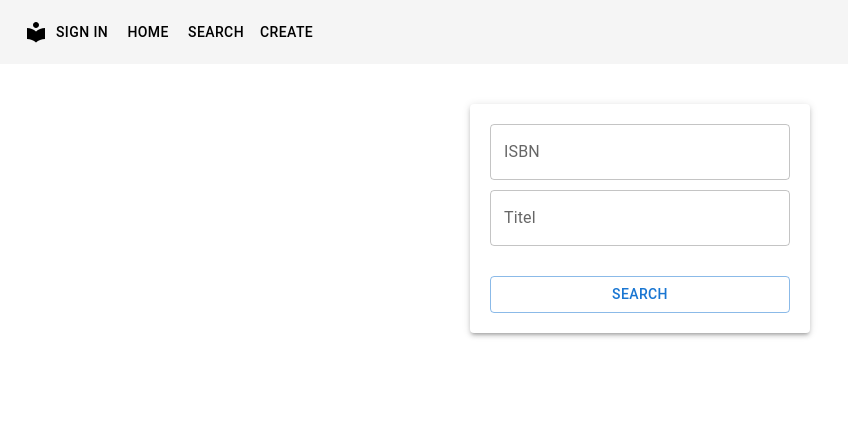
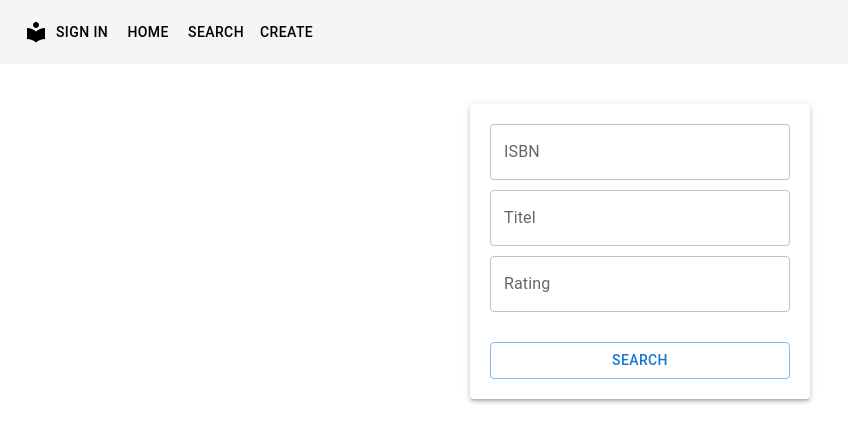
Before and after one commit to rirag12345/SWE-Abgabe-2-Gruppe-1, a React (Vite) app: page /search-results in a window 1280 px wide. Shown: the top 442 px of the page, without its empty margins (0-848 px from the left). Built offline with nearby package versions, Linux system fonts and the light colour scheme.

Commit message:
Added searching for "Rating"

```diff
--- a/src/components/SearchBookButton.tsx
+++ b/src/components/SearchBookButton.tsx
@@ -3,17 +3,19 @@ import { useState } from 'react';
 import PropTypes from 'prop-types';
 
 interface SearchBookButtonProps {
-  onSearch: (criteria: { isbn: string; title: string }) => void;
+  onSearch: (criteria: { isbn: string; title: string; rating: string }) => void;
 }
 
 const SearchBookButton: React.FC<SearchBookButtonProps> = ({ onSearch }) => {
   const [isbn, setIsbn] = useState('');
   const [title, setTitle] = useState('');
+  const [rating, setRating] = useState('');
 
   const handleSearch = () => {
     const criteria = {
       isbn,
       title,
+      rating,
     };
     onSearch(criteria);
   };
@@ -37,6 +39,14 @@ const SearchBookButton: React.FC<SearchBookButtonProps> = ({ onSearch }) => {
           onChange={(e) => { setTitle(e.target.value); }}
           style={{ marginBottom: '10px' }}
         />
+        <TextField
+          label="Rating"
+          variant="outlined"
+          fullWidth
+          value={rating}
+          onChange={(e) => { setRating(e.target.value); }}
+          style={{ marginBottom: '10px' }}
+        />
         <Button variant="outlined" onClick={handleSearch} fullWidth style={{ marginTop: '20px' }}>Search</Button>
       </Paper>
     </Box>
```
